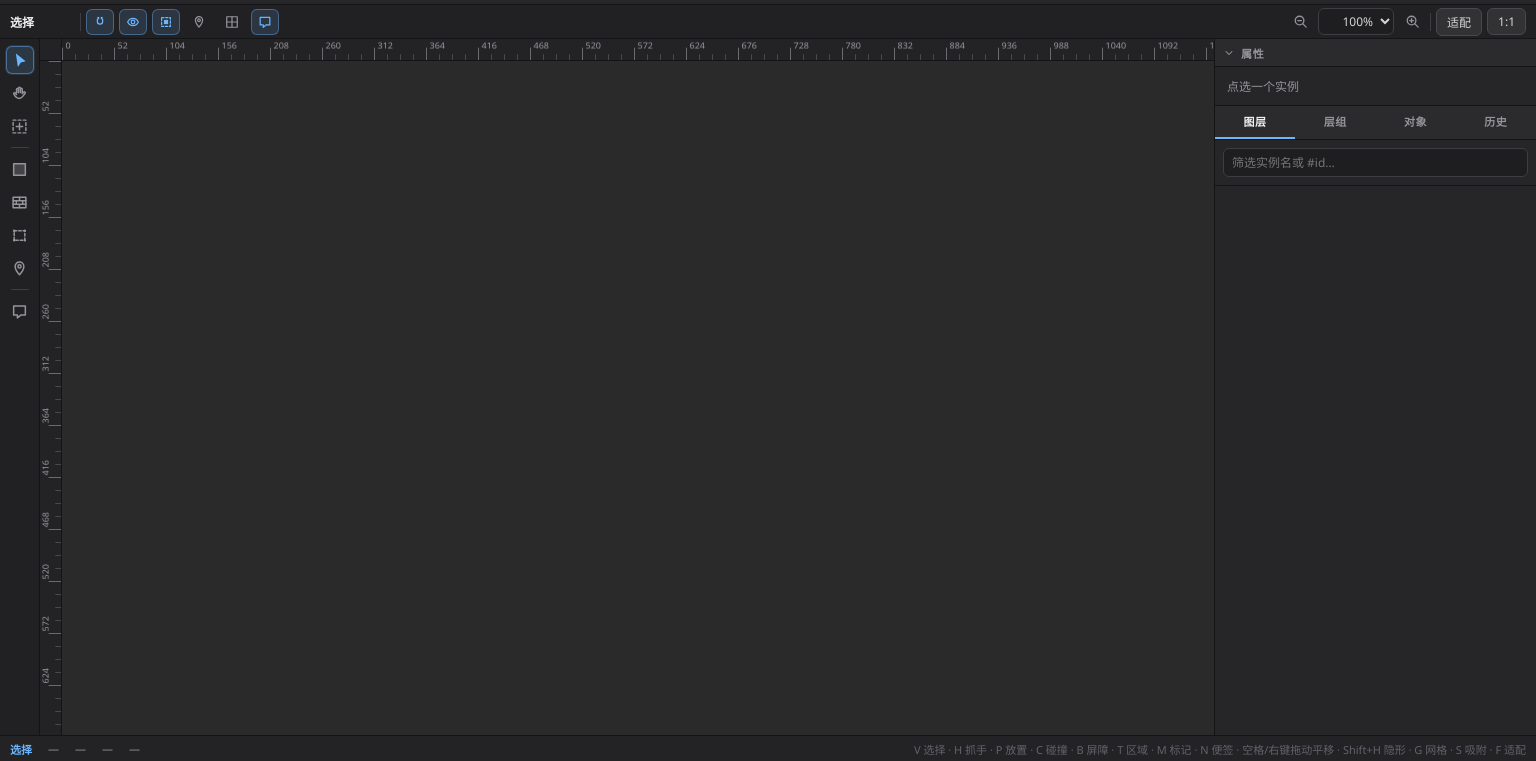
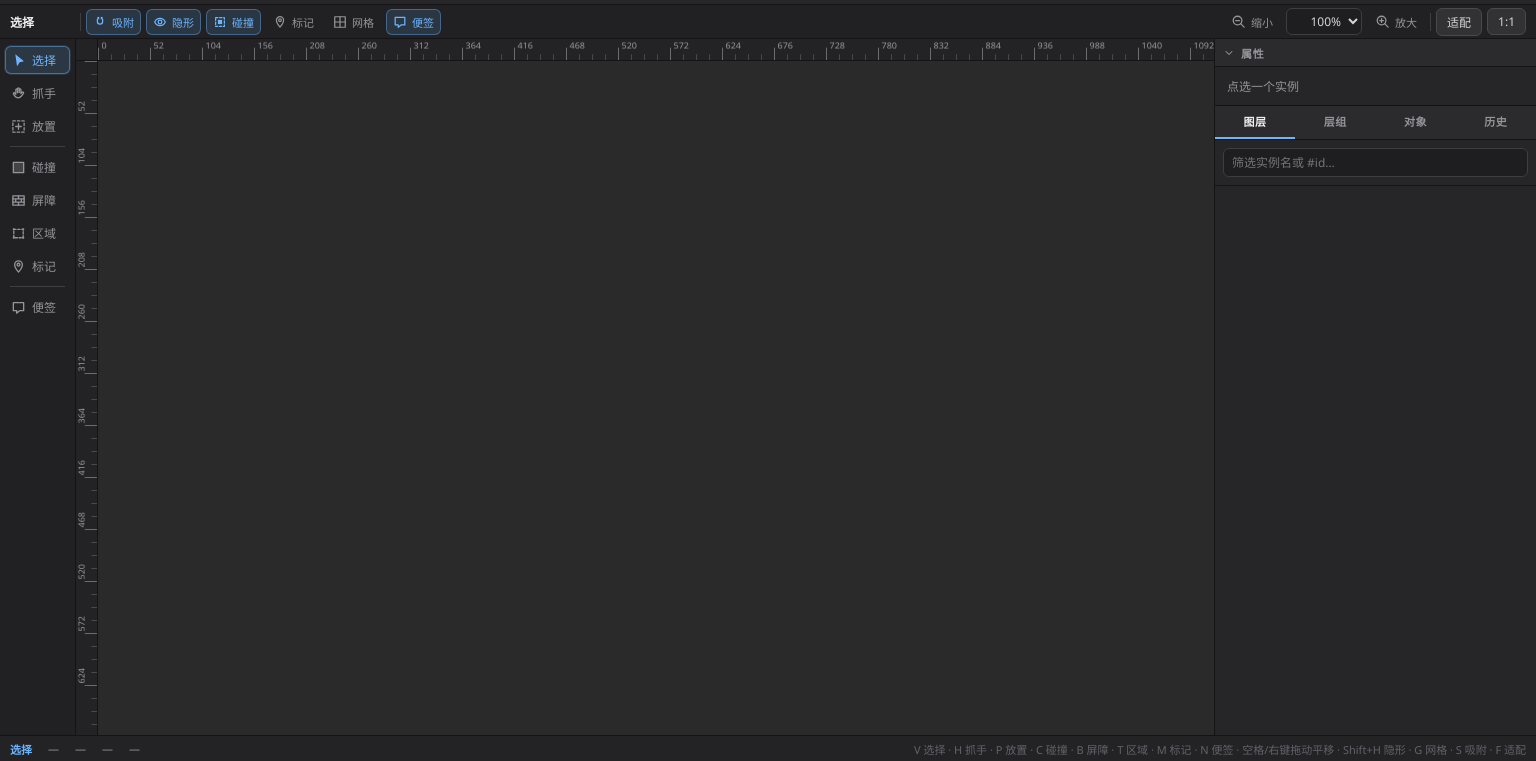
Before and after one commit to altairwei/stoneshard-room-editor, a website built with Vite: page index.html in a window 1536 px wide. Shown: the part 39-800 px from the top of the page. Built offline with nearby package versions, Linux system fonts and the light colour scheme; files whose address does not match are found by name.

Commit message:
fix: toolbox icon+text rows sized like real menu items
- wide-mode column 88 -> 76px, icon 15px, padding/gap tightened so
  two-char labels no longer crowd the right edge
- separator insets 6px, matched to the row padding

```diff
--- a/index.html
+++ b/index.html
@@ -21,14 +21,14 @@
       <span id="opt-tool">选择</span>
       <span id="opt-extra"></span>
       <div class="sep"></div>
-      <label class="itoggle" title="吸附：拖动与放置按 26px 格对齐；按住 Alt 临时自由 (S)"><input type="checkbox" id="t-snap" checked /><i data-icon="snap"></i></label>
-      <label class="itoggle" title="隐形对象 (Shift+H)"><input type="checkbox" id="t-hidden" checked /><i data-icon="eye"></i></label>
-      <label class="itoggle" title="碰撞格"><input type="checkbox" id="t-collision" checked /><i data-icon="collision"></i></label>
-      <label class="itoggle" title="标记点"><input type="checkbox" id="t-markers" /><i data-icon="markers"></i></label>
-      <label class="itoggle" title="网格 (G)"><input type="checkbox" id="t-grid" /><i data-icon="grid"></i></label>
-      <label class="itoggle" title="便签"><input type="checkbox" id="t-notes" checked /><i data-icon="note"></i></label>
+      <label class="itoggle" title="吸附：拖动与放置按 26px 格对齐；按住 Alt 临时自由 (S)"><input type="checkbox" id="t-snap" checked /><i data-icon="snap"></i><span class="txt">吸附</span></label>
+      <label class="itoggle" title="隐形对象 (Shift+H)"><input type="checkbox" id="t-hidden" checked /><i data-icon="eye"></i><span class="txt">隐形</span></label>
+      <label class="itoggle" title="碰撞格"><input type="checkbox" id="t-collision" checked /><i data-icon="collision"></i><span class="txt">碰撞</span></label>
+      <label class="itoggle" title="标记点"><input type="checkbox" id="t-markers" /><i data-icon="markers"></i><span class="txt">标记</span></label>
+      <label class="itoggle" title="网格 (G)"><input type="checkbox" id="t-grid" /><i data-icon="grid"></i><span class="txt">网格</span></label>
+      <label class="itoggle" title="便签"><input type="checkbox" id="t-notes" checked /><i data-icon="note"></i><span class="txt">便签</span></label>
       <span class="spacer"></span>
-      <button id="b-zoom-out" class="icon-btn" data-icon="zoomOut" title="缩小 (-)"></button>
+      <button id="b-zoom-out" class="icon-btn" title="缩小 (-)"><i data-icon="zoomOut"></i><span class="txt">缩小</span></button>
       <select id="zoom-preset" title="缩放">
         <option value="" id="zoom-cur" hidden>100%</option>
         <option value="25">25%</option>
@@ -40,7 +40,7 @@
         <option value="800">800%</option>
         <option value="fit">适配窗口</option>
       </select>
-      <button id="b-zoom-in" class="icon-btn" data-icon="zoomIn" title="放大 (+)"></button>
+      <button id="b-zoom-in" class="icon-btn" title="放大 (+)"><i data-icon="zoomIn"></i><span class="txt">放大</span></button>
       <div class="sep"></div>
       <button id="b-fit" title="适配窗口 (F / Ctrl+0)">适配</button>
       <button id="b-1x" title="实际像素 (1 / Ctrl+1)">1:1</button>
@@ -48,16 +48,16 @@
     <div id="banner" hidden></div>
     <main>
       <nav id="toolbox">
-        <button data-tool="select" class="on" data-icon="select" title="选择 (V)" aria-pressed="true"></button>
-        <button data-tool="hand" data-icon="hand" title="抓手 (H)：拖动平移；空格临时切换" aria-pressed="false"></button>
-        <button data-tool="place" data-icon="place" title="放置 (P)：在「对象」页签挑选，单击放入" aria-pressed="false"></button>
+        <button data-tool="select" class="on" title="选择 (V)" aria-pressed="true"><i data-icon="select"></i><span class="txt">选择</span></button>
+        <button data-tool="hand" title="抓手 (H)：拖动平移；空格临时切换" aria-pressed="false"><i data-icon="hand"></i><span class="txt">抓手</span></button>
+        <button data-tool="place" title="放置 (P)：在「对象」页签挑选，单击放入" aria-pressed="false"><i data-icon="place"></i><span class="txt">放置</span></button>
         <div class="tsep"></div>
-        <button data-tool="collision" data-icon="rect" title="碰撞矩形 (C)：拖出 o_hut_wall 碰撞矩形（边吸附格线，尺寸恒为整数格；按住 Alt 自由调整）；单击：光标所在格" aria-pressed="false"></button>
-        <button data-tool="barrier" data-icon="wall" title="屏障涂刷 (B)：拖动涂刷 o_projectileBarrier 屏障格（阻挡箭矢与投掷物）；Alt+拖动擦除" aria-pressed="false"></button>
-        <button data-tool="zone" data-icon="zone" title="区域 (T)：拖出一个矩形（Trigger/相机/表面等纯色盒功能对象），在选项栏换对象" aria-pressed="false"></button>
-        <button data-tool="marker" data-icon="markers" title="标记 (M)：单击放出生点/灯光等功能标记，在选项栏换对象" aria-pressed="false"></button>
+        <button data-tool="collision" title="碰撞矩形 (C)：拖出 o_hut_wall 碰撞矩形（边吸附格线，尺寸恒为整数格；按住 Alt 自由调整）；单击：光标所在格" aria-pressed="false"><i data-icon="rect"></i><span class="txt">碰撞</span></button>
+        <button data-tool="barrier" title="屏障涂刷 (B)：拖动涂刷 o_projectileBarrier 屏障格（阻挡箭矢与投掷物）；Alt+拖动擦除" aria-pressed="false"><i data-icon="wall"></i><span class="txt">屏障</span></button>
+        <button data-tool="zone" title="区域 (T)：拖出一个矩形（Trigger/相机/表面等纯色盒功能对象），在选项栏换对象" aria-pressed="false"><i data-icon="zone"></i><span class="txt">区域</span></button>
+        <button data-tool="marker" title="标记 (M)：单击放出生点/灯光等功能标记，在选项栏换对象" aria-pressed="false"><i data-icon="markers"></i><span class="txt">标记</span></button>
         <div class="tsep"></div>
-        <button data-tool="note" data-icon="note" title="便签 (N)：单击在那个位置留便签" aria-pressed="false"></button>
+        <button data-tool="note" title="便签 (N)：单击在那个位置留便签" aria-pressed="false"><i data-icon="note"></i><span class="txt">便签</span></button>
       </nav>
       <div id="canvas-area">
         <div id="ruler-corner"></div>
--- a/src/style.css
+++ b/src/style.css
@@ -85,6 +85,15 @@ button.primary:hover { background: linear-gradient(#4a97ea, #3380d2); }
 .itoggle i { display: grid; place-items: center; width: 100%; height: 100%; }
 .itoggle svg { width: 14px; height: 14px; display: block; }
 #zoom-preset { width: 76px; text-align: right; background: #1e1e21; border-color: var(--line); padding: 3px 4px; }
+/* 视口够宽时顶栏的图标按钮同时显示文本（窄窗口保持纯图标） */
+.itoggle .txt, .icon-btn .txt { display: none; }
+@media (min-width: 1360px) {
+  #options .itoggle { width: auto; padding: 0 7px; grid-auto-flow: column; gap: 5px; }
+  #options .icon-btn { width: auto; padding: 0 7px; display: inline-flex; align-items: center; gap: 5px; }
+  #options .itoggle .txt, #options .icon-btn .txt {
+    display: block; font-size: 11px; white-space: nowrap; color: inherit;
+  }
+}
 /* tool-specific extras (object pickers, paint hints) next to the tool name */
 #opt-extra { display: flex; align-items: center; gap: 8px; min-width: 0; overflow: hidden; }
 #opt-extra select {
@@ -122,7 +131,21 @@ main {
   box-shadow: inset 0 0 0 1px rgba(108, 182, 255, .45);
 }
 #toolbox button svg { width: 17px; height: 17px; display: block; }
+#toolbox button i { display: inline-flex; }
+#toolbox button .txt { display: none; }
 #toolbox .tsep { width: 18px; height: 1px; background: var(--line); margin: 3px 0; flex: none; }
+/* 视口够宽时左侧工具栏加宽为「图标+文字」整宽行（窄窗口保持 40px 纯图标栏） */
+@media (min-width: 1360px) {
+  main { grid-template-columns: 76px minmax(0, 1fr) var(--dock-w); }
+  #toolbox { align-items: stretch; padding: 6px 4px; }
+  #toolbox button {
+    width: auto; display: flex; align-items: center; justify-content: flex-start;
+    gap: 6px; padding: 0 6px;
+  }
+  #toolbox button svg { width: 15px; height: 15px; flex: none; }
+  #toolbox button .txt { display: block; font-size: 12px; white-space: nowrap; }
+  #toolbox .tsep { width: auto; margin: 2px 6px; }
+}
 
 /* ---------------- canvas area + rulers ---------------- */
 #canvas-area {
```
